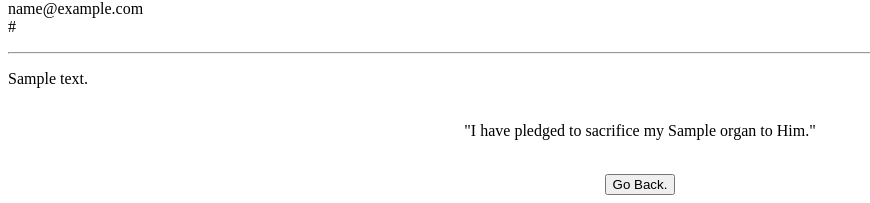
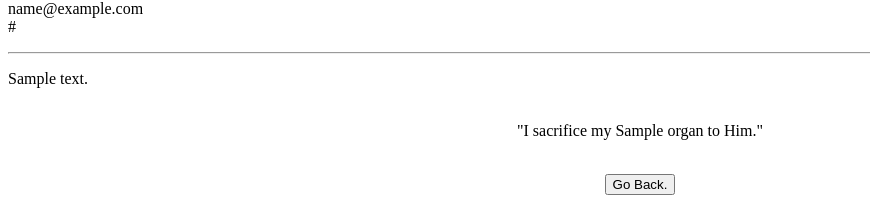
Before and after one commit to lbarcega/lab3, a CodeIgniter 4 app: the page made by ci4/app/Views/guest/view.php in a window 1280 px wide. Shown: the part 954-1157 px from the top of the page, without its empty margins (0-870 px from the left). Run offline with PHP 8.4 and a stand-in for CodeIgniter, Linux system fonts and the light colour scheme; the template is opened without the code that fills it: most values are stand-ins (such as "Sample title", 1, 10 or a date in 2020); some libraries are stand-ins or nearby versions.

Commit message:
Changed structure

```diff
--- a/ci4/app/Views/guest/view.php
+++ b/ci4/app/Views/guest/view.php
@@ -13,7 +13,7 @@
 				<?= esc($guest['note']) ?><br><br>
                 <center>
                 <span class="black-text">
-                "I have pledged to sacrifice my <?= esc($guest['organ']) ?> to Him."</span><br><br>
+                "I sacrifice my <?= esc($guest['organ']) ?> to Him."</span><br><br>
                 </center>
                 </p>
         <center>
--- a/ci4/app/Views/pages/index.php
+++ b/ci4/app/Views/pages/index.php
@@ -1,4 +1,5 @@
-  <body class = "warning">
+  <body>
+    <div class="warning">
     <div class="container">
       <img class="image" src="images/icon.png" alt="the boy">
       <h1>Deceptive Site Ahead</h1>
@@ -38,3 +39,4 @@
         </div>
       </div>
     </div>
+</div>
```
Also changed, not shown: ci4/public/css/app.css.
